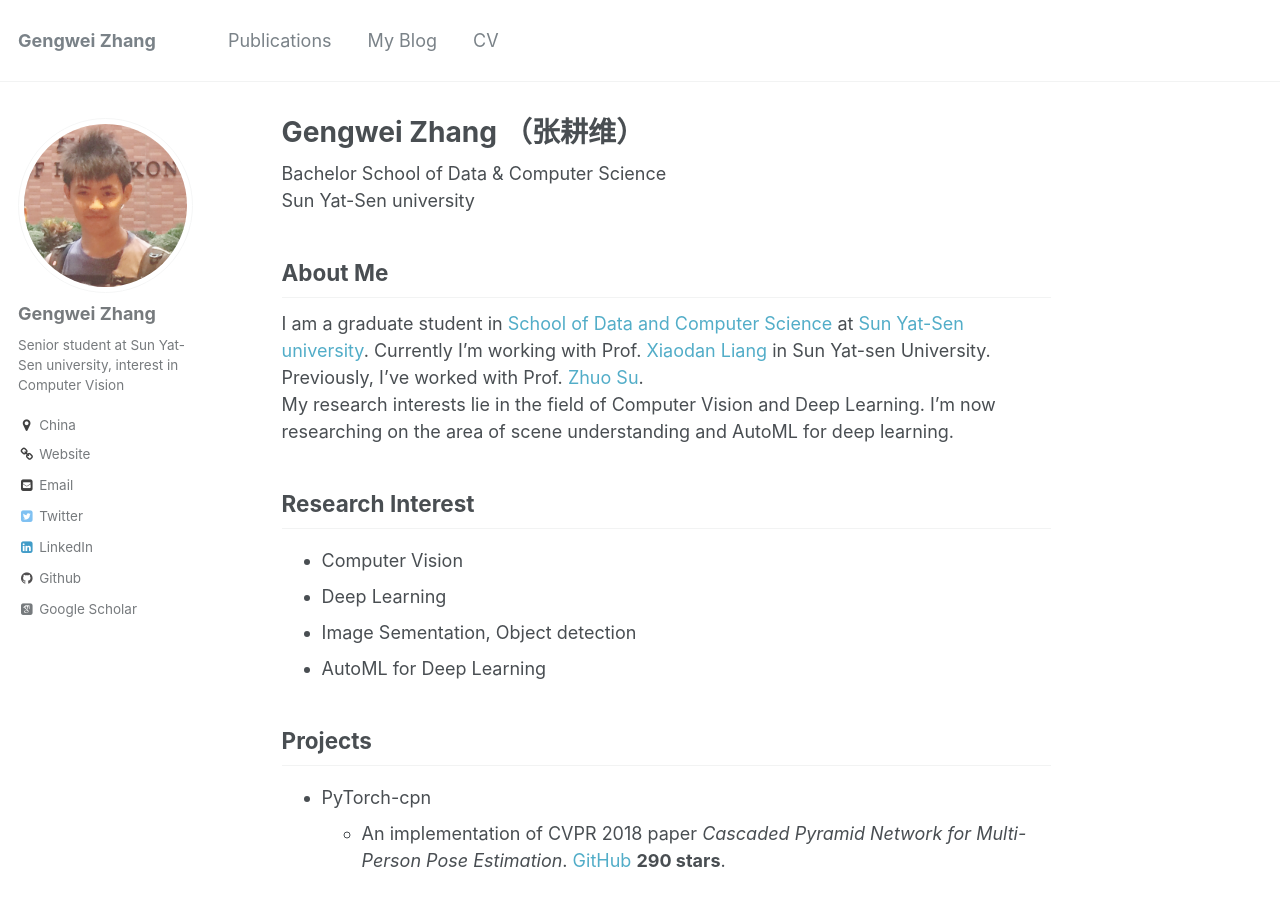
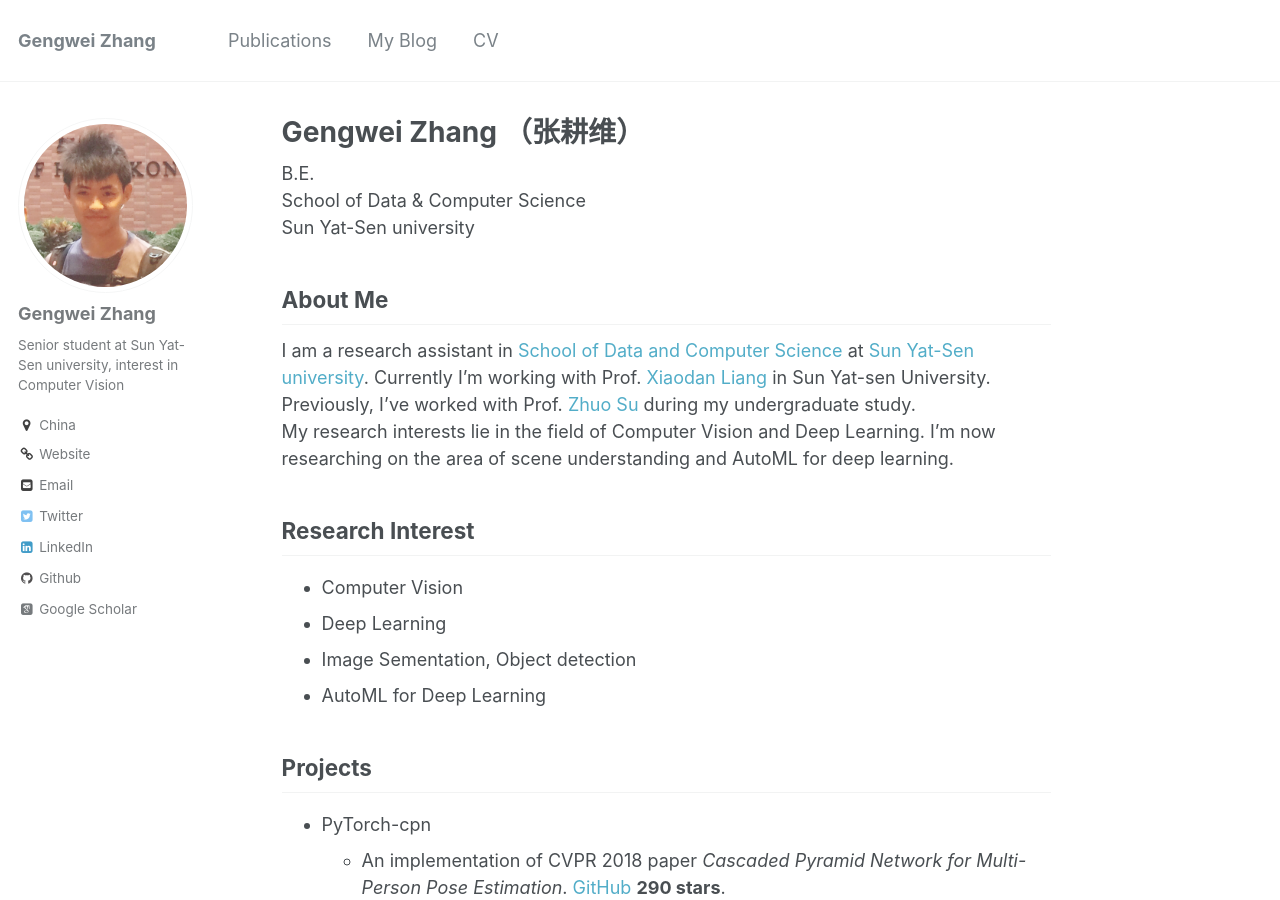
Before and after one commit to GengDavid/gengdavid.github.io, a Jekyll site: the page built from _pages/about.md, in a window 1280 px wide and 900 px high. Built offline with Jekyll 4.4.1, drawn with Linux system fonts in a browser that asks for light colours; some web fonts are replaced.

Commit message:
fix misleading statements

```diff
--- a/_pages/about.md
+++ b/_pages/about.md
@@ -8,12 +8,12 @@ redirect_from:
   - /about.html
 ---
 
-Bachelor
+B.E.
 School of Data & Computer Science
 Sun Yat-Sen university
 
 ## About Me
-I am a graduate student in [School of Data and Computer Science](http://sdcs.sysu.edu.cn/) at [Sun Yat-Sen university](http://www.sysu.edu.cn/2012/en/index.htm). Currently I'm working with Prof. [Xiaodan Liang](https://lemondan.github.io/) in Sun Yat-sen University. Previously, I've worked with Prof. [Zhuo Su](https://suzhuoi.github.io).
+I am a research assistant in [School of Data and Computer Science](http://sdcs.sysu.edu.cn/) at [Sun Yat-Sen university](http://www.sysu.edu.cn/2012/en/index.htm). Currently I'm working with Prof. [Xiaodan Liang](https://lemondan.github.io/) in Sun Yat-sen University. Previously, I've worked with Prof. [Zhuo Su](https://suzhuoi.github.io) during my undergraduate study.
 My research interests lie in the field of Computer Vision and Deep Learning. I'm now researching on the area of scene understanding and AutoML for deep learning.
 
 ## Research Interest
```
